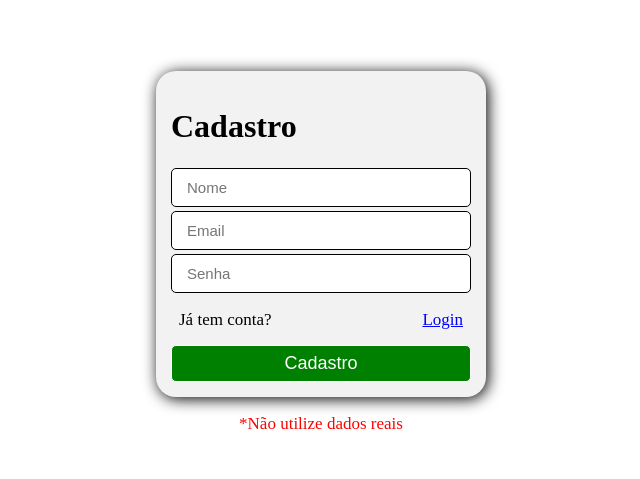
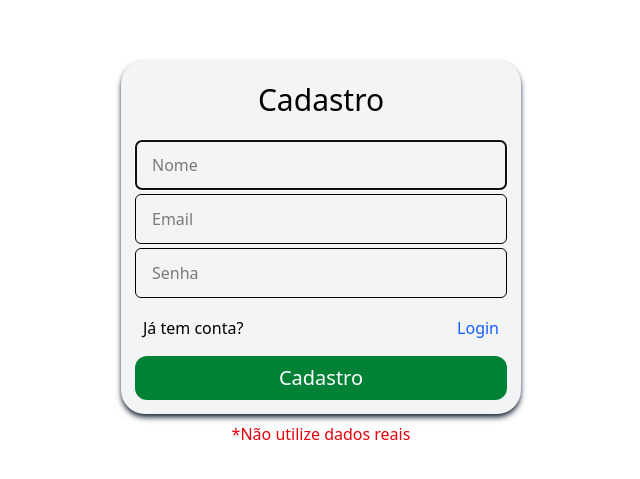
Before and after one commit to gust-devbr/ToDoList--web, a React (Vite) app: page /cadastro in a window 1280 px wide. Shown: the part 147-626 px from the top of the page, without its empty margins (319-959 px from the left). Built offline with nearby package versions, Linux system fonts and the light colour scheme.

Commit message:
style: trocar estilos do app por TailwindCSS

```diff
--- a/index.html
+++ b/index.html
@@ -4,6 +4,7 @@
     <meta charset="UTF-8" />
     <meta name="viewport" content="width=device-width, initial-scale=1.0" />
     <title>ToDoList</title>
+    <link rel="stylesheet" href="./src/styles/index.css">
   </head>
   <body>
     <div id="root"></div>
--- a/src/app/(auth)/Cadastro.jsx
+++ b/src/app/(auth)/Cadastro.jsx
@@ -19,89 +19,42 @@ export default function Cadastro() {
 
     return (
         <form onSubmit={handleCadastro}>
-            <div style={{ ...styles.container }}>
-                <h1>Cadastro</h1>
+            <div className="flex flex-col bg-gray-100 border-none rounded-3xl p-3.5 shadow-md shadow-gray-800 min-w-100 max-w-120">
+                <h1 className="text-center text-3xl mb-5 mt-2">Cadastro</h1>
 
                 <input
-                    style={{ ...styles.input }}
+                    autoFocus
+                    className="border border-solid rounded-md mt-0.5 mb-0.5 py-3 px-4 text-md"
                     placeholder="Nome"
                     value={nome}
                     onChange={(e) => setNome(e.target.value)}
                 />
 
                 <input
-                    style={{ ...styles.input }}
+                    className="border border-solid rounded-md mt-0.5 mb-0.5 py-3 px-4 text-md"
                     placeholder="Email"
                     value={email}
                     onChange={(e) => setEmail(e.target.value)}
                 />
 
                 <input
-                    style={{ ...styles.input }}
+                    className="border border-solid rounded-md mt-0.5 mb-0.5 py-3 px-4 text-md"
                     placeholder="Senha"
                     value={senha}
                     onChange={(e) => setSenha(e.target.value)}
                 />
 
-                <span style={{ ...styles.box }}>
+                <span className="flex flex-row justify-between mt-3 mb-3 text-md py-1 px-2 rounded-xl">
                     <span>Já tem conta?</span>
-                    <span style={{ ...styles.link }} onClick={() => navigate("/login")}>Login</span>
+                    <span className="text-blue-600 hover:underline" onClick={() => navigate("/login")}>Login</span>
                 </span>
 
-                <button style={{ ...styles.button }}>Cadastro</button>
+                <button className="bg-green-700 text-white py-2 px-3 text-xl rounded-xl hover:bg-green-600 hover:shadow-md hover:shadow-gray-600">
+                    Cadastro
+                </button>
             </div>
 
-            <p style={{...styles.aviso }}>*Não utilize dados reais</p>
+            <p className="text-center text-2xs text-red-600 mt-2">*Não utilize dados reais</p>
         </form>
     )
 };
-
-const styles = {
-    container: {
-        backgroundColor: '#F2F2F2',
-        border: 'none',
-        borderRadius: '20px',
-        padding: '15px',
-        boxShadow: '2px 2px 15px',
-        maxWidth: '500px',
-        minWidth: '300px',
-        display: 'flex',
-        flexDirection: 'column',
-    },
-    input: {
-        border: 'solid 1px',
-        borderRadius: '5px',
-        marginTop: '2px',
-        marginBottom: '2px',
-        padding: '10px 15px',
-        fontSize: '15px',
-    },
-    button: {
-        border: 'solid 1px',
-        borderRadius: '5px',
-        backgroundColor: 'green',
-        color: '#FFF',
-        width: '100%',
-        padding: '7px 10px',
-        fontSize: '18px',
-    },
-    box: {
-        display: 'flex',
-        flexDirection: 'row',
-        justifyContent: 'space-between',
-        marginTop: '10px',
-        marginBottom: '10px',
-        fontSize: '17px',
-        padding: '5px 8px',
-        borderRadius: '10px',
-    },
-    link: {
-        color: 'blue',
-        textDecoration: 'underline',
-    },
-    aviso: {
-        textAlign: 'center',
-        fontSize: '17px',
-        color: 'red',
-    },
-};
--- a/src/app/(auth)/Login.jsx
+++ b/src/app/(auth)/Login.jsx
@@ -32,75 +32,33 @@ export default function Login() {
 
     return (
         <form onSubmit={handleLogin}>
-            <div style={{ ...styles.container }}>
-                <h1>Login</h1>
+            <div className="flex flex-col bg-gray-100 border-none rounded-3xl p-3.5 shadow-md shadow-gray-800 min-w-100 max-w-120">
+                <h1 className="text-center text-3xl mb-5 mt-2">Login</h1>
 
                 <input
-                    style={{ ...styles.input }}
+                    autoFocus
+                    className="border border-solid rounded-md mt-0.5 mb-0.5 py-3 px-4 text-md"
                     placeholder="Email"
                     value={email}
                     onChange={(e) => setEmail(e.target.value)}
                 />
 
                 <input
-                    style={{ ...styles.input }}
+                    className="border border-solid rounded-md mt-0.5 mb-0.5 py-3 px-4 text-md"
                     placeholder="Senha"
                     value={senha}
                     onChange={(e) => setSenha(e.target.value)}
                 />
 
-                <span style={{ ...styles.box }}>
+                <span className="flex flex-row justify-between mt-3 mb-3 text-md py-1 px-2 rounded-xl">
                     <span>Não tem conta?</span>
-                    <span style={{ ...styles.link }} onClick={() => navigate("/cadastro")}>Cadastre-se</span>
+                    <span className="text-blue-600 hover:underline" onClick={() => navigate("/cadastro")}>Cadastre-se</span>
                 </span>
 
-                <button style={{ ...styles.button }}>Login</button>
+                <button className="bg-green-700 text-white py-2 px-3 text-xl rounded-xl hover:bg-green-600 hover:shadow-md hover:shadow-gray-600">
+                    Login
+                </button>
             </div>
         </form>
     )
 };
-
-const styles = {
-    container: {
-        backgroundColor: '#F2F2F2',
-        border: 'none',
-        borderRadius: '20px',
-        padding: '15px',
-        boxShadow: '2px 2px 15px',
-        maxWidth: '500px',
-        minWidth: '300px',
-        display: 'flex',
-        flexDirection: 'column',
-    },
-    input: {
-        border: 'solid 1px',
-        borderRadius: '5px',
-        marginTop: '2px',
-        marginBottom: '2px',
-        padding: '10px 15px',
-        fontSize: '15px',
-    },
-    button: {
-        border: 'solid 1px',
-        borderRadius: '5px',
-        backgroundColor: 'green',
-        color: '#FFF',
-        width: '100%',
-        padding: '7px 10px',
-        fontSize: '18px',
-    },
-    box: {
-        display: 'flex',
-        flexDirection: 'row',
-        justifyContent: 'space-between',
-        marginTop: '10px',
-        marginBottom: '10px',
-        fontSize: '17px',
-        padding: '5px 8px',
-        borderRadius: '10px',
-    },
-    link: {
-        color: 'blue',
-        textDecoration: 'underline',
-    },
-};
--- a/src/app/(private)/Tasks.jsx
+++ b/src/app/(private)/Tasks.jsx
@@ -72,12 +72,19 @@ export default function Tasks() {
     }, [])
 
     return (
-        <div style={{ ...styles.container, backgroundColor: theme.card, color: theme.text }}>
+        <div
+            className='border-none rounded-3xl p-10 shadow-2xl max-w-200 min-w-100'
+            style={{ backgroundColor: theme.card, color: theme.text }}
+        >
 
-            <div style={{...styles.header, color: theme.text }}>
+            <div
+                className='flex flex-row justify-between items-center mb-2'
+                style={{ color: theme.text }}
+            >
                 <h3>Olá, {user.nome}</h3>
                 <button
-                    style={{...styles.btnSettings, color: theme.text }}
+                    className='bg-transparent border-none text-2xl'
+                    style={{ color: theme.text }}
                     type='button'
                     title='Configurações'
                     onClick={() => navigate("/settings")}
@@ -87,27 +94,36 @@ export default function Tasks() {
             </div>
 
             <hr />
-            <p style={{...styles.title}}>Lista de Tarefas</p>
+            <p className='text-3xl text-center mb-8 font-bold mt-5'>
+                Lista de Tarefas
+            </p>
 
-            <button style={{...styles.btnOpenModal }} onClick={openModal}>
+            <button
+                className='text-xl w-full border-none rounded-[5px] py-2 px-8 bg-green-700 text-white hover:bg-green-600 mb-5'
+                onClick={openModal}>
                 Adicionar Tarefa
             </button>
 
             <hr />
 
+            {tasks.length === 0 ? (
+                <p className='text-center mt-3'>Nenhuma tarefa encontrada</p>
+            ) : (
                 <ul>
                     {tasks?.map(task => (
                         <li
+                            className='flex justify-between items-center p-1 gap-10'
                             key={task.id}
-                        style={{...styles.li, textDecoration: task.completed ? 'line-through' : 'none' }}
+                            style={{ textDecoration: task.completed ? 'line-through' : 'none' }}
                         >
-                        <span style={{...styles.taskTitle}}>
+                            <span className='text-[17px] font-bold flex-1 wrap-break-word mr-12.5'>
                                 {task.title}
                             </span>
 
-                        <span>
+                            <span className='flex gap-3'>
                                 <button
-                                style={{ ...styles.actionsButtons, color: theme.text }}
+                                    className='bg-transparent border-none cursor-pointer text-[20px]'
+                                    style={{ color: theme.text }}
                                     title='Editar'
                                     onClick={() => openEditModal(task)}
                                 >
@@ -115,7 +131,8 @@ export default function Tasks() {
                                 </button>
 
                                 <button
-                                style={{ ...styles.actionsButtons, color: theme.checkIcon }}
+                                    className='bg-transparent border-none cursor-pointer text-[22px]'
+                                    style={{ color: theme.checkIcon }}
                                     title={task.completed ? 'Desmarcar' : 'Concluída'}
                                     onClick={() => toggleTasks(task.id)}
                                 >
@@ -123,7 +140,8 @@ export default function Tasks() {
                                 </button>
 
                                 <button
-                                style={{ ...styles.actionsButtons,color: theme.icon }}
+                                    className='bg-transparent border-none cursor-pointer text-[20px]'
+                                    style={{ color: theme.icon }}
                                     title='Excluir'
                                     onClick={() => deleteTasks(task.id)}
                                 >
@@ -133,6 +151,7 @@ export default function Tasks() {
                         </li>
                     ))}
                 </ul>
+            )}
 
             <CreateTaskModal
                 isOpen={isModalCreateOpen}
@@ -151,7 +170,10 @@ export default function Tasks() {
             />
 
             {tasks.length > 0 && (
-                <div style={{...styles.statusBar, backgroundColor: theme.background }}>
+                <div
+                    className='mt-8 p-3 rounded-sm flex justify-between text-[14px]'
+                    style={{ backgroundColor: theme.background }}
+                >
                     <span style={{ color: theme.text }}>Total: {tasks.length}</span>
                     <span style={{ color: theme.text }}>Concluídas: {tasks.filter((t) => t.completed).length}</span>
                 </div>
@@ -159,69 +181,3 @@ export default function Tasks() {
         </div>
     )
 };
-
-const styles = {
-    container: {
-        border: 'none',
-        borderRadius: '20px',
-        padding: '15px',
-        boxShadow: '2px 2px 15px',
-        maxWidth: '500px',
-        minWidth: '400px',
-    },
-    title: {
-        fontSize: '28px',
-        textAlign: 'center',
-        marginBottom: '30px',
-        fontWeight: 'bold',
-    },
-    li: {
-        display: 'flex',
-        justifyContent: 'space-between',
-        alignItems: 'center',
-        padding: '10px',
-        gap: '10px',
-    },
-    actionsButtons: {
-        background: 'transparent',
-        border: 'none',
-        cursor: 'pointer',
-        fontSize: '20px',
-    },
-    statusBar: {
-        marginTop: '5%',
-        padding: '10px',
-        borderRadius: '4px',
-        display: 'flex',
-        justifyContent: 'space-between',
-        fontSize: '14px',
-    },
-    taskTitle: {
-        fontSize: '17px',
-        fontWeight: 'bold',
-        flex: '1',
-        wordBreak: 'break-word',
-        marginLeft: '-40px',
-        marginRight: '50px',
-    },
-    btnOpenModal: {
-        width: '100%',
-        border: 'none',
-        borderRadius: '5px',
-        padding: '10px 25px',
-        backgroundColor: 'rgb(0, 100, 0)',
-        color: '#FFF',
-        fontSize: '15px',
-    },
-    header: {
-        display: 'flex',
-        flexDirection: 'row',
-        justifyContent: 'space-between',
-        alignItems: 'center',
-    },
-    btnSettings: {
-        background: 'transparent',
-        border: 'none',
-        fontSize: '20px',
-    },
-};
--- a/src/components/CreateTaskModal.jsx
+++ b/src/components/CreateTaskModal.jsx
@@ -30,55 +30,42 @@ export default function CreateTaskModal({ isOpen, onClose, onCreate, value, setV
 
     return (
 
-        <div style={{...styles.modalOverlay}}>
-            <div style={{...styles.modal, backgroundColor: theme.background}}>
-                <h2>Criar Tarefa</h2>
+        <div className='flex justify-center items-center fixed top-0 left-0 w-full h-full bg-black/30'>
+            <div
+                className='p-5 rounded-xl w-80 min-h-20 shadow-white shadow-sm'
+                style={{ backgroundColor: theme.background }}
+            >
+                <h2 className='text-center mb-5 text-xl'>Criar Tarefa</h2>
 
                 <input
                     autoFocus
+                    className='border rounded-sm px-2'
                     placeholder='Nova Tarefa:'
                     value={value}
                     onChange={(e) => setValue(e.target.value)}
                 />
 
-                <div style={{...styles.modalActions }}>
-                    <button style={{...styles.button, color: theme.text}} title='Criar' onClick={onCreate}> <FaCheck /> </button>
-                    <button style={{...styles.button, color: theme.text}} title='Cancelar' onClick={onClose}> <MdCancel /> </button>
+                <div className='flex justify-end -mt-6 gap-2'>
+                    <button
+                        className='border-none bg-transparent text-xl cursor-pointer'
+                        style={{ color: theme.text }}
+                        title='Criar'
+                        onClick={onCreate}
+                    >
+                        <FaCheck />
+                    </button>
+
+                    <button
+                        className='border-none bg-transparent text-xl cursor-pointer'
+                        style={{ color: theme.text }}
+                        title='Cancelar'
+                        onClick={onClose}
+                    >
+                        <MdCancel />
+                    </button>
                 </div>
 
             </div>
         </div>
     )
 };
-
-const styles = {
-    modalOverlay: {
-        position: 'fixed',
-        top: 0,
-        left: 0,
-        width: '100%',
-        height: '100%',
-        background: 'rgba(0, 0, 0, 0.5)',
-        display: 'flex',
-        alignItems: 'center',
-        justifyContent: 'center',
-    },
-    modal: {
-        padding: '20px',
-        borderRadius: '8px',
-        width: '250px',
-        height: '100px',
-    },
-    modalActions: {
-        display: 'flex',
-        justifyContent: 'flex-end',
-        marginTop: '-22px',
-        gap: '5px',
-    },
-    button: {
-        border: 'none',
-        background: 'transparent',
-        fontSize: '16px',
-        cursor: 'pointer',
-    },
-};
--- a/src/components/EditTaskModal.jsx
+++ b/src/components/EditTaskModal.jsx
@@ -28,54 +28,41 @@ export default function EditTaskModal({ isOpen, onClose, onRename, value, setVal
     if (!isOpen) return null;
 
     return (
-        <div style={{ ...styles.modalOverlay }}>
-            <div style={{ ...styles.modal, background: theme.background }}>
-                <h2>Editar Tarefa</h2>
+        <div className='flex justify-center items-center fixed top-0 left-0 w-full h-full bg-black/30'>
+            <div
+                className='p-5 rounded-xl w-80 min-h-20 shadow-white shadow-sm'
+                style={{ background: theme.background }}
+            >
+                <h2 className='text-center mb-5 text-xl'>Editar Tarefa</h2>
 
                 <input
                     autoFocus
+                    className='border rounded-sm px-2'
                     placeholder='Editar Tarefa:'
                     value={value}
                     onChange={(e) => setValue(e.target.value)}
                 />
 
-                <div style={{ ...styles.modalActions }}>
-                    <button style={{ ...styles.button, color: theme.text }} title='Salvar' onClick={onRename}> <FaSave /> </button>
-                    <button style={{ ...styles.button, color: theme.text }} title='Cancelar' onClick={onClose}> <MdCancel /> </button>
+                <div className='flex justify-end -mt-6 gap-2'>
+                    <button
+                        className='border-none bg-transparent text-xl cursor-pointer'
+                        style={{ color: theme.text }}
+                        title='Salvar'
+                        onClick={onRename}
+                    >
+                        <FaSave />
+                    </button>
+
+                    <button
+                        className='border-none bg-transparent text-xl cursor-pointer'
+                        style={{ color: theme.text }}
+                        title='Cancelar'
+                        onClick={onClose}
+                    >
+                        <MdCancel />
+                    </button>
                 </div>
             </div>
         </div>
     )
 };
-
-const styles = {
-    modalOverlay: {
-        position: 'fixed',
-        top: 0,
-        left: 0,
-        width: '100%',
-        height: '100%',
-        background: 'rgba(0, 0, 0, 0.5)',
-        display: 'flex',
-        alignItems: 'center',
-        justifyContent: 'center',
-    },
-    modal: {
-        padding: '20px',
-        borderRadius: '8px',
-        width: '250px',
-        height: '100px',
-    },
-    modalActions: {
-        display: 'flex',
-        justifyContent: 'flex-end',
-        marginTop: '-22px',
-        gap: '5px',
-    },
-    button: {
-        border: 'none',
-        background: 'transparent',
-        fontSize: '16px',
-        cursor: 'pointer',
-    },
-};
--- /dev/null
+++ b/src/styles/index.css
@@ -0,0 +1 @@
+@import "tailwindcss";
```
Lines whose indentation alone changed are shown as unchanged.
